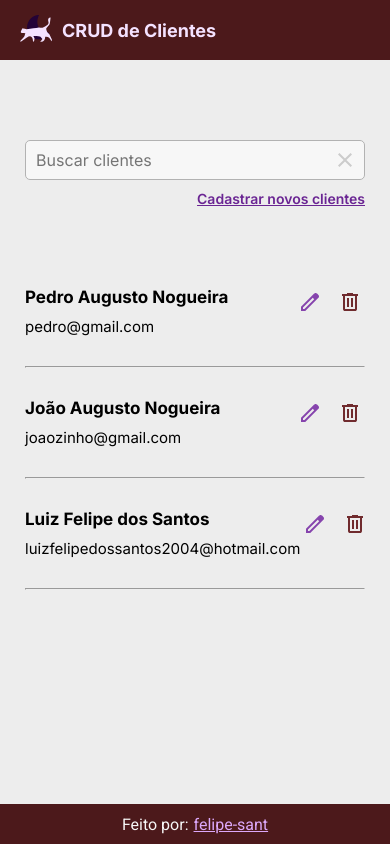
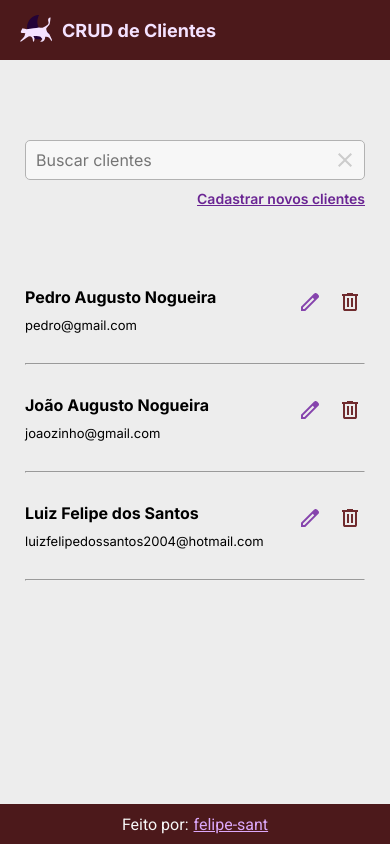
Before and after one commit to felipe-sant/FRONT_MongoDB-CRUD, a React (Create React App) app: page / in a window 390 px wide. Built offline with nearby package versions, Linux system fonts and the light colour scheme.

Commit message:
fix: arrumando erro de responsividade caso o nome ou email seja grande

```diff
--- a/src/styles/cliente.module.css
+++ b/src/styles/cliente.module.css
@@ -11,13 +11,13 @@
 }
 
 .info h2 {
-    font-size: 17px;
+    font-size: 16px;
     font-family: var(--inter-font);
     font-weight: bold;
 }
 
 .info p {
-    font-size: 15px;
+    font-size: 13px;
     font-family: var(--inter-font);
     font-weight: normal;
 }
```
